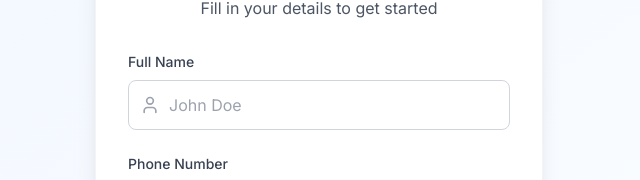
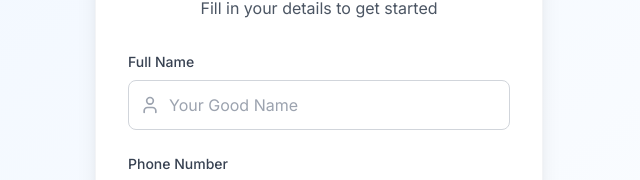
Before and after one commit to nivijha/medtracker-frontend, a Next.js app: page /login in a window 1280 px wide. Both pictures are taken after a click on the button "Sign Up". Shown: the part 277-457 px from the top of the page, without its empty margins (321-961 px from the left). Built offline with nearby package versions, Linux system fonts and the light colour scheme.

Commit message:
Update Login.jsx

```diff
--- a/src/app/components/ui/Login.jsx
+++ b/src/app/components/ui/Login.jsx
@@ -137,7 +137,7 @@ export default function Login() {
                     name="name"
                     value={formData.name}
                     onChange={handleChange}
-                    placeholder="John Doe"
+                    placeholder="Your Good Name"
                     className="w-full pl-10 pr-4 py-3 border border-gray-300 rounded-lg focus:ring-2 focus:ring-blue-500"
                     required
                   />
```
